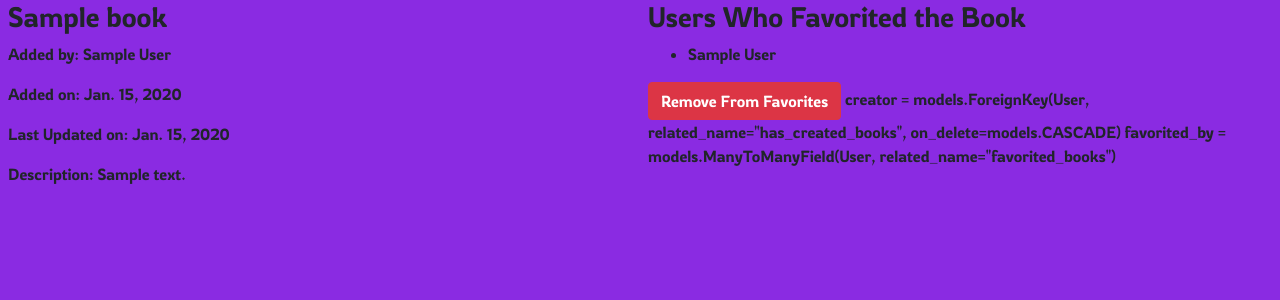
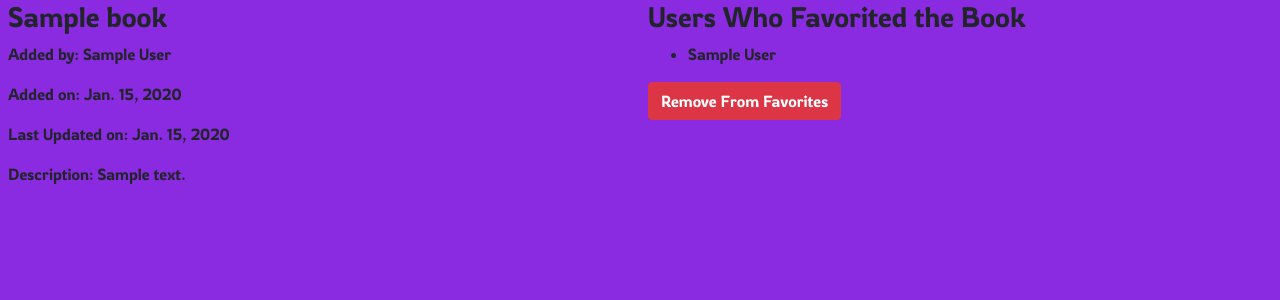
Before and after one commit to Ktlim83/Deployment_App_Test, a Django app: template apps/books/templates/books/favorite.html in a window 1280 px wide. Shown: the part 63-363 px from the top of the page. Run offline with Django 3.2, Linux system fonts and the light colour scheme; the template is opened without the code that fills it: values that come from a table or form of the project are taken from there, others are empty; tables that the repository leaves empty hold one stand-in row (values such as "Sample post"); parts of the project's set-up code (start-up, migrations or seed data) failed here and were passed over; some libraries are stand-ins or nearby versions.

Commit message:
fixed issue with models

```diff
--- a/apps/books/templates/books/favorite.html
+++ b/apps/books/templates/books/favorite.html
@@ -60,8 +60,7 @@
                 {% endif %}
 
 
-                creator = models.ForeignKey(User, related_name="has_created_books", on_delete=models.CASCADE)
-                favorited_by = models.ManyToManyField(User, related_name="favorited_books")
+
             </div>
         </div>
     </div>
```
